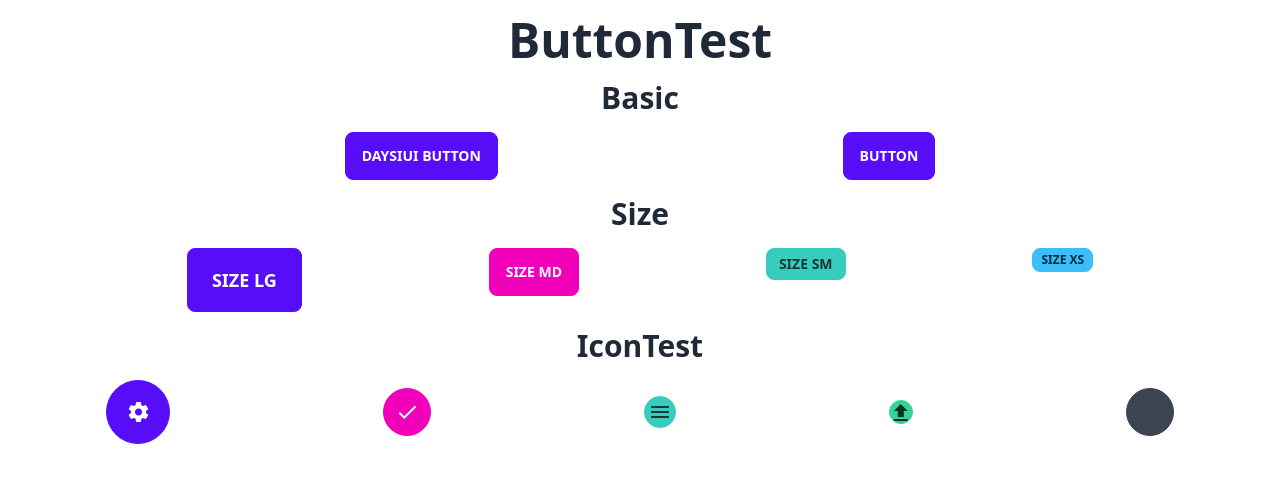
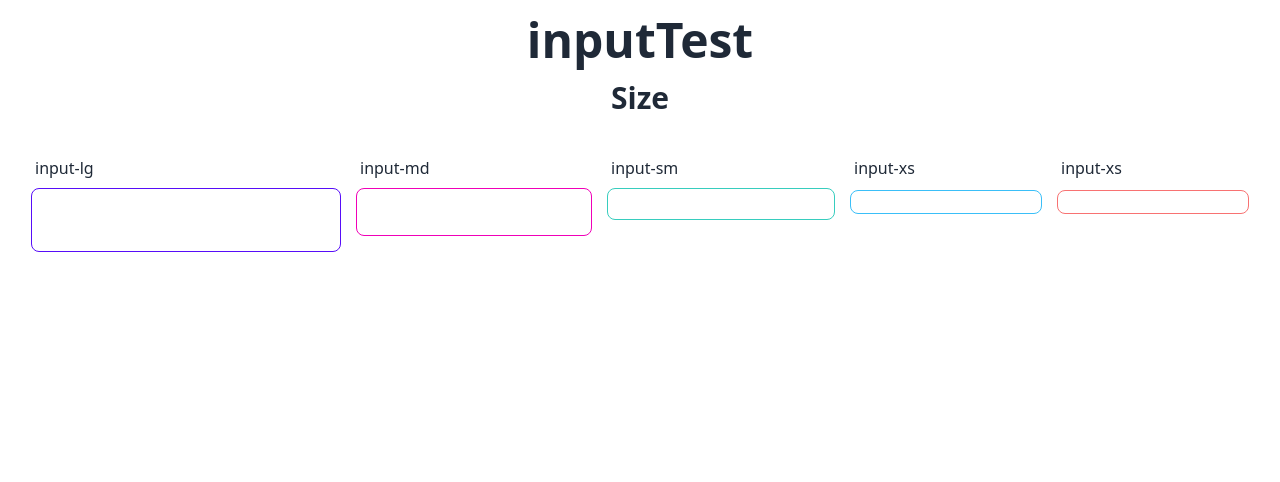
Before and after one commit to yhl-1004/react-ex, a React (Create React App) app: page / in a window 1280 px wide. Shown: the top 482 px of the page. Built offline with nearby package versions, Linux system fonts and the light colour scheme.

Commit message:
20230324 end

```diff
--- a/src/App.tsx
+++ b/src/App.tsx
@@ -16,6 +16,7 @@ import AlignTest from './pages/AlignTest'
 import UserContainer from './pages/UserContainer'
 import CardContainer from './pages/CardContainer'
 import ButtonTest from './pages/ButtonTest'
+import InputTest from './pages/InputTest'
 
 const App = () => {
   const texts = ['hello', 'world'].map((text, index) => (
@@ -37,7 +38,8 @@ const App = () => {
       {/* <AlignTest /> */}
       {/* <UserContainer /> */}
       {/* <CardContainer /> */}
-      <ButtonTest />
+      {/* <ButtonTest /> */}
+      <InputTest />
     </ul>
   )
 }
--- /dev/null
+++ b/src/pages/InputTest/Basic.tsx
@@ -0,0 +1,13 @@
+import {Input} from '../../theme/daisyui/Input'
+
+export default function Basic() {
+  return (
+    <section className="mt4">
+      <h2 className="text-3xl font-bold text-center">Basic</h2>
+      <div className="flex mt-4 justify-evenly">
+        <input className="input input-primary" />
+        <Input className="input-primary" />
+      </div>
+    </section>
+  )
+}
--- /dev/null
+++ b/src/pages/InputTest/Border.tsx
@@ -0,0 +1,20 @@
+import {Input} from '../../theme/daisyui/Input'
+
+const inputs = ['input-bordered', 'input-ghost'].map(input => {
+  const className = ['bg-white', input].join(' ')
+  return (
+    <div>
+      <label className="label">{input}</label>
+      <Input className={className} />
+    </div>
+  )
+})
+
+export default function Border() {
+  return (
+    <section className="mt4">
+      <h2 className="text-3xl font-bold text-center">Border</h2>
+      <div className="flex p-4 mt-4 justify-evenly">{inputs}</div>
+    </section>
+  )
+}
--- /dev/null
+++ b/src/pages/InputTest/Color.tsx
@@ -0,0 +1,24 @@
+import {Input} from '../../theme/daisyui/Input'
+
+const inputs = [
+  'input-primary',
+  'input-secondary',
+  'input-accent',
+  'input-info',
+  'input-success',
+  'input-warning',
+  'input-error'
+].map(input => (
+  <div>
+    <label className="label">{input}</label>
+    <Input className={input} />
+  </div>
+))
+export default function Color() {
+  return (
+    <section className="mt-4">
+      <h2 className="text-3xl font-bold text-center ">Color</h2>
+      <div className="flex flex-col p-4 mt-4">{inputs}</div>
+    </section>
+  )
+}
--- /dev/null
+++ b/src/pages/InputTest/Size.tsx
@@ -0,0 +1,41 @@
+import {Input} from '../../theme/daisyui/Input'
+
+const inputs = [
+  {
+    size: 'input-lg',
+    type: 'input-primary'
+  },
+  {
+    size: 'input-md',
+    type: 'input-secondary'
+  },
+  {
+    size: 'input-sm',
+    type: 'input-accent'
+  },
+  {
+    size: 'input-xs',
+    type: 'input-info'
+  },
+  {
+    size: 'input-xs',
+    type: 'input-error'
+  }
+].map(obj => {
+  const inputClassName = [obj.size, obj.type].join(' ')
+  return (
+    <div>
+      <label className="label">{obj.size}</label>
+      <Input className={inputClassName} />
+    </div>
+  )
+})
+
+export default function Size() {
+  return (
+    <section className="mt-4">
+      <h2 className="text-3xl font-bold text-center"> Size</h2>
+      <div className="flex p-4 mt-4 justify-evenly">{inputs}</div>
+    </section>
+  )
+}
--- /dev/null
+++ b/src/pages/InputTest/index.tsx
@@ -0,0 +1,18 @@
+import Basic from './Basic'
+import Color from './Color'
+import Border from './Border'
+import Size from './Size'
+
+export default function inputTest() {
+  return (
+    <section className="mt-4">
+      <h2 className="text-5xl font-bold text-center">inputTest</h2>
+      <div className="mt-4">
+        {/* <Basic /> */}
+        {/* <Color /> */}
+        {/* <Border /> */}
+        <Size />
+      </div>
+    </section>
+  )
+}
--- /dev/null
+++ b/src/theme/daisyui/Input.tsx
@@ -0,0 +1,13 @@
+import type {FC, DetailedHTMLProps, InputHTMLAttributes} from 'react'
+
+export type ReactInputProps = DetailedHTMLProps<
+  InputHTMLAttributes<HTMLInputElement>,
+  HTMLInputElement
+>
+
+export type inputProps = ReactInputProps & {}
+
+export const Input: FC<inputProps> = ({className: _className, ...inputProps}) => {
+  const className = ['input', _className].join(' ')
+  return <input {...inputProps} className={className} />
+}
--- /dev/null
+++ b/src/theme/daisyui/Modal.tsx
@@ -0,0 +1,18 @@
+import type {FC} from 'react'
+import type {ReactDivProps} from '../../components'
+import {Div} from '../../components'
+import {Icon} from './Icon'
+
+export type ModalProps = ReactDivProps & {
+  open?: boolean
+}
+
+export const Modal: FC<ModalProps> = ({open, className: _className, ...props}) => {
+  const className = ['modal', open ? 'modal-open' : '', _className].join(' ')
+  return <div {...props} className={className}></div>
+}
+
+export type ModalContentProps = ReactDivProps & {
+  onCloseIconClicked?: () => void
+  closeIconClassName?: string
+}
```
